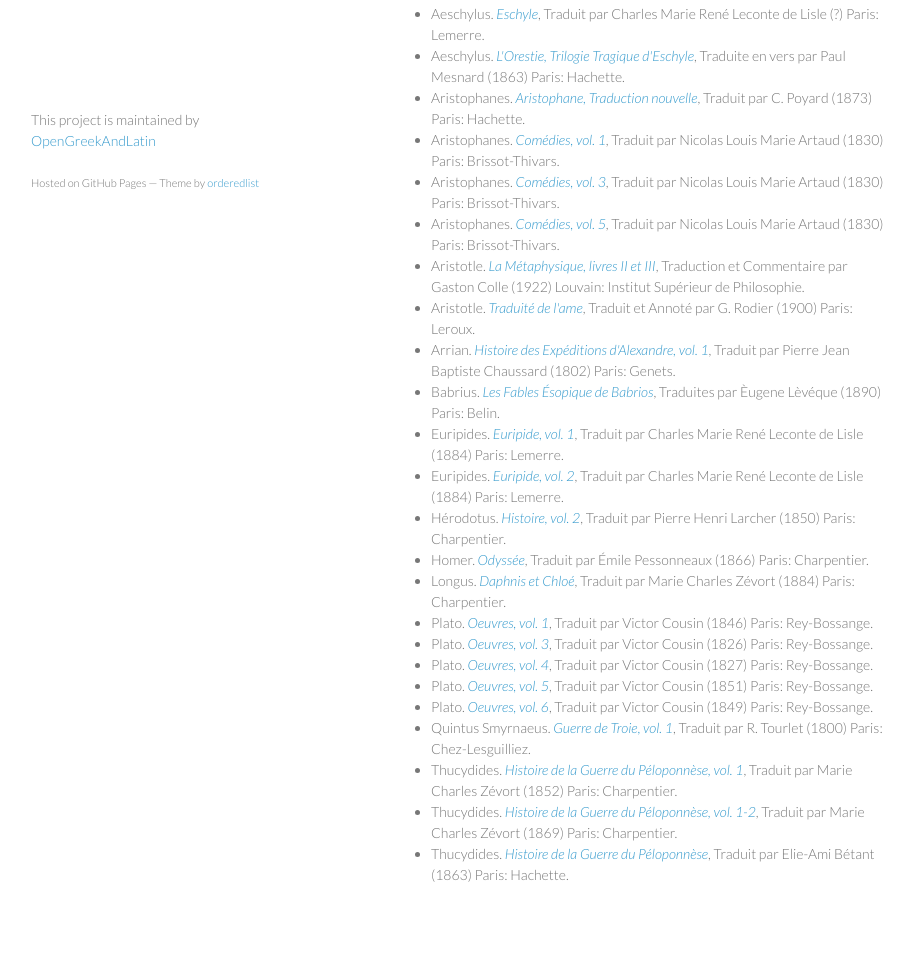
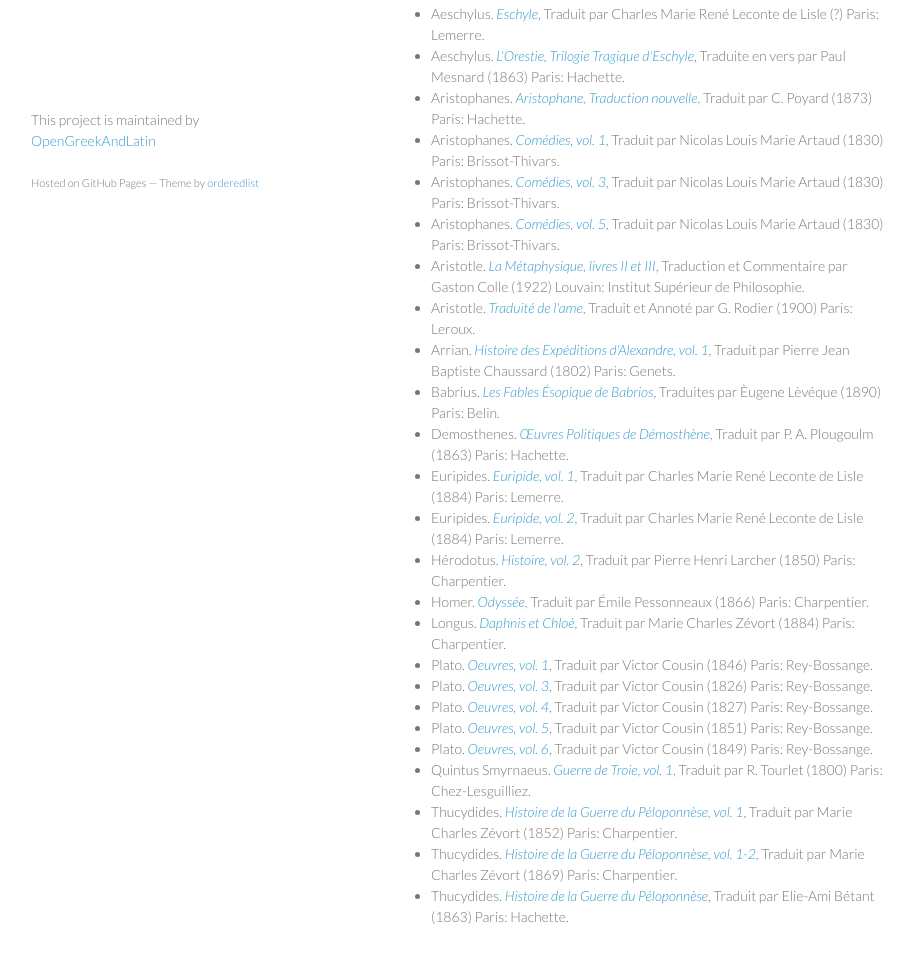
Before and after one commit to OpenGreekAndLatin/french_trans-dev, a plain HTML site: page index.html in a window 1280 px wide. Shown: the part 538-1501 px from the top of the page, without its empty margins (179-1093 px from the left). Drawn offline with Linux system fonts and the light colour scheme.

```diff
--- a/index.html
+++ b/index.html
@@ -63,6 +63,7 @@
 <li>Aristotle. <em><a href="https://github.com/OpenGreekAndLatin/french_trans-dev/blob/master/aristotle_1_1900.xml">Traduité de l'ame</a></em>, Traduit et Annoté par G. Rodier (1900) Paris: Leroux.</li>
 <li>Arrian. <em><a href="https://github.com/OpenGreekAndLatin/french_trans-dev/blob/master/arrian_1_1802.xml">Histoire des Expéditions d'Alexandre, vol. 1</a></em>, Traduit par Pierre Jean Baptiste Chaussard (1802) Paris: Genets.</li>
 <li>Babrius. <em><a href="https://github.com/OpenGreekAndLatin/french_trans-dev/blob/master/babrius_1980.xml">Les Fables Ésopique de Babrios</a></em>, Traduites par Èugene Lèvéque (1890) Paris: Belin.</li>
+<li>Demosthenes. <em><a href="https://github.com/OpenGreekAndLatin/french_trans-dev/blob/master/demosthenes_1_1863.xml">Œuvres Politiques de Démosthène</a></em>, Traduit par P. A. Plougoulm (1863) Paris: Hachette.</li>
 <li>Euripides. <em><a href="https://github.com/OpenGreekAndLatin/french_trans-dev/blob/master/euripides_1_1884.xml">Euripide, vol. 1</a></em>, Traduit par Charles Marie René Leconte de Lisle (1884) Paris: Lemerre.</li>
 <li>Euripides. <em><a href="https://github.com/OpenGreekAndLatin/french_trans-dev/blob/master/euripides_2_1884.xml">Euripide, vol. 2</a></em>, Traduit par Charles Marie René Leconte de Lisle (1884) Paris: Lemerre.</li>
 <li>Hérodotus. <em><a href="https://github.com/OpenGreekAndLatin/french_trans-dev/blob/master/herodotus_2_1850.xml">Histoire, vol. 2</a></em>, Traduit par Pierre Henri Larcher (1850) Paris: Charpentier.</li>
```
Also changed, not shown: params.json (+1 -1 lines).
